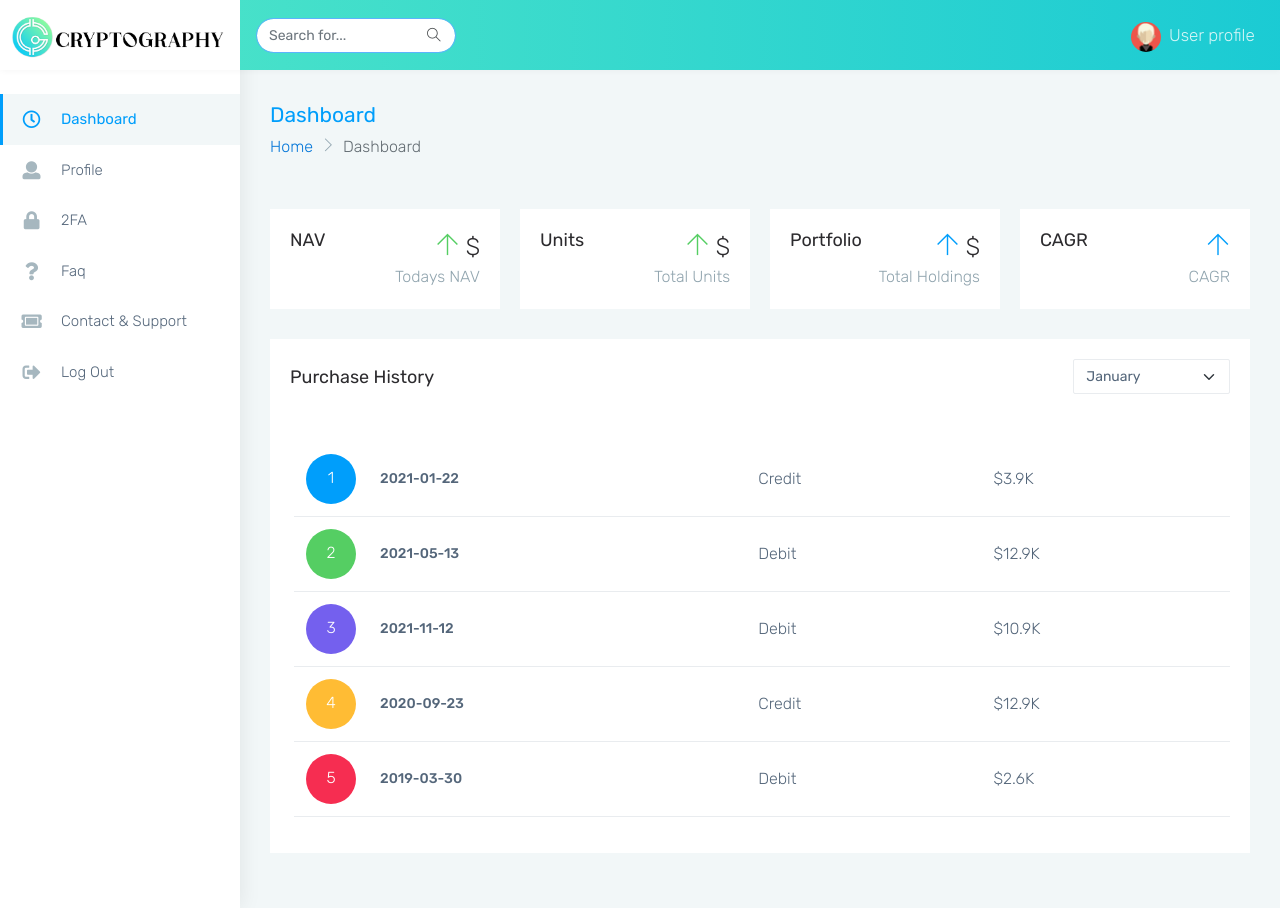
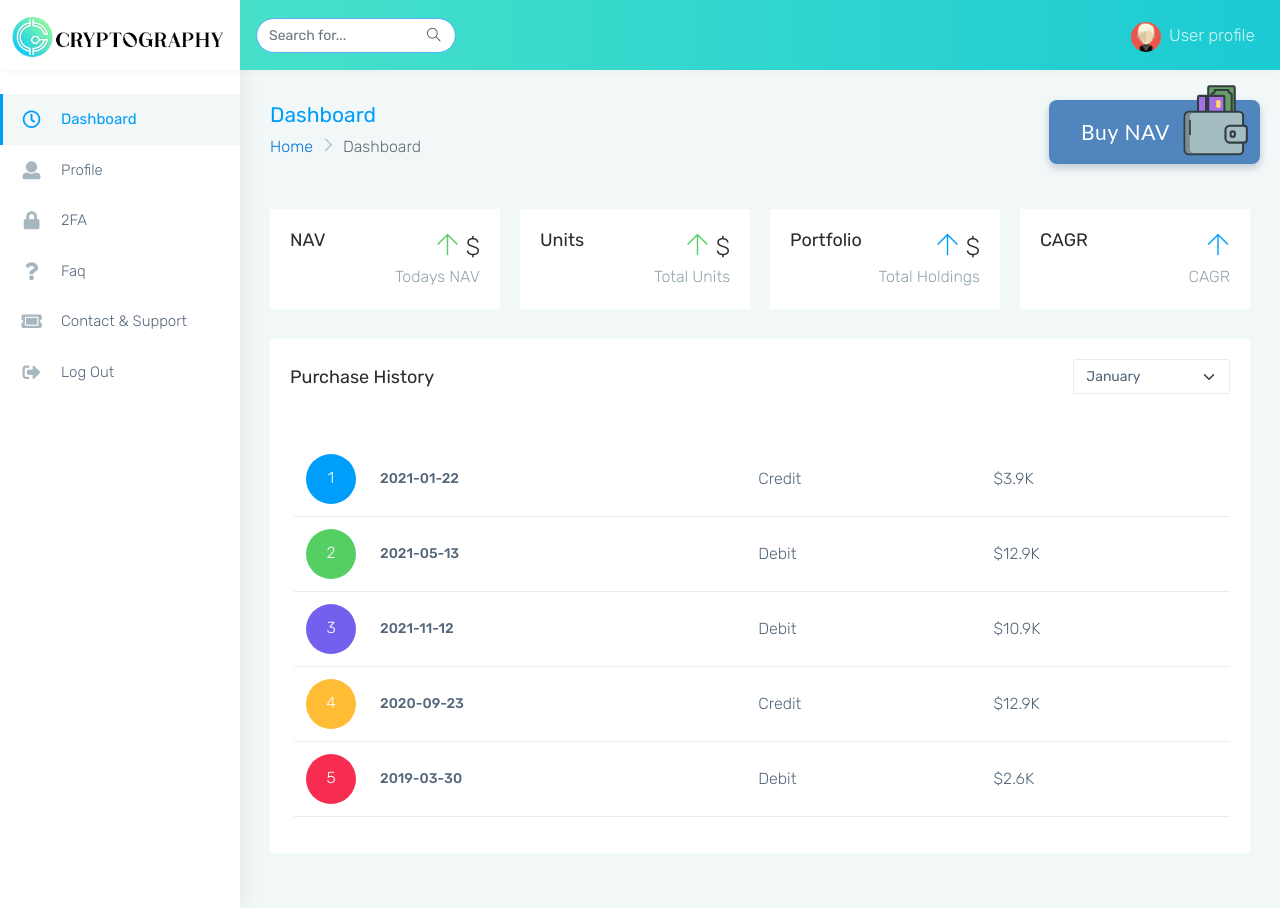
Before and after one commit to MS-Patel/cryptography, a Django app: page /userdashboard in a window 1280 px wide. Run offline with Django 4.2, Linux system fonts and the light colour scheme; the visitor is signed in with stand-in values (Sample User, id 1); data that the repository does not hold is empty; some libraries are stand-ins or nearby versions.

Commit message:
buy nav admincts details

```diff
--- a/templates/user/userdashboard.html
+++ b/templates/user/userdashboard.html
@@ -1,4 +1,89 @@
 {% extends 'user/users.html' %}
+
+{% block extracss %}
+<style>
+    @media (hover: hover) {
+        #creditcard {
+            /*  set start position */
+            transform: translateY(110px);
+            transition: transform 0.1s ease-in-out;
+            /*  set transition for mouse enter & exit */
+        }
+
+        #money {
+            /*  set start position */
+            transform: translateY(180px);
+            transition: transform 0.1s ease-in-out;
+            /*  set transition for mouse enter & exit */
+        }
+
+        button:hover #creditcard {
+            transform: translateY(0px);
+            transition: transform 0.2s ease-in-out;
+            /*  overide transition for mouse enter */
+        }
+
+        button:hover #money {
+            transform: translateY(0px);
+            transition: transform 0.3s ease-in-out;
+            /*  overide transition for mouse enter */
+        }
+    }
+
+    @keyframes bounce {
+        0% {
+            transform: translateY(0);
+        }
+
+        50% {
+            transform: translateY(-0.25rem);
+        }
+
+        100% {
+            transform: translateY(0);
+        }
+    }
+
+    .button:hover .button__text span {
+        transform: translateY(-0.25rem);
+        transition: transform .2s ease-in-out;
+    }
+
+    /* styling */
+
+    @import url("https://fonts.googleapis.com/css2?family=Lato:wght@300;400&display=swap");
+
+
+
+    .button {
+        border: none;
+        outline: none;
+        background-color: purple;
+        padding: 1rem 90px 1rem 2rem;
+        position: relative;
+        border-radius: 8px;
+        letter-spacing: 0.7px;
+        background-color: #5086bd;
+        color: #fff;
+        font-size: 21px;
+        font-family: "Lato", sans-serif;
+        cursor: pointer;
+        box-shadow: rgba(0, 9, 61, 0.2) 0px 4px 8px 0px;
+    }
+
+    .button:active {
+        transform: translateY(1px);
+    }
+
+    .button__svg {
+        position: absolute;
+        overflow: visible;
+        bottom: 6px;
+        right: 0.2rem;
+        height: 140%;
+    }
+</style>
+{%endblock%}
 <!-- ============================================================== -->
 <!-- Bread crumb and right sidebar toggle -->
 <!-- ============================================================== -->
@@ -6,7 +91,7 @@
 {% block content %}
 
 <div class="page-breadcrumb">
-                <div class="row align-items-center">
+    <div class="row align-items-center " style="justify-content:space-between;">
         <div class="col-md-6 col-8 align-self-center">
             <h3 class="page-title mb-0 p-0">Dashboard</h3>
             <div class="d-flex align-items-center">
@@ -19,11 +104,59 @@
             </div>
         </div>
 
+        <button class="col-md-6 col-8 align-self-right button" style="max-width:fit-content;">
+            <span class="button__text">
+                <span>B</span><span>u</span>y</span><span> </span><span>N</span><span>A</span><span>V</span>
+            </span>
+            <svg class="button__svg" role="presentational" viewBox="0 0 600 600">
+                <defs>
+                    <clipPath id="myClip">
+                        <rect x="0" y="0" width="100%" height="50%" />
+                    </clipPath>
+                </defs>
+                <g clip-path="url(#myClip)">
+                    <g id="money">
+                        <path
+                            d="M441.9,116.54h-162c-4.66,0-8.49,4.34-8.62,9.83l.85,278.17,178.37,2V126.37C450.38,120.89,446.56,116.52,441.9,116.54Z"
+                            fill="#699e64" stroke="#323c44" stroke-miterlimit="10" stroke-width="14" />
+                        <path
+                            d="M424.73,165.49c-10-2.53-17.38-12-17.68-24H316.44c-.09,11.58-7,21.53-16.62,23.94-3.24.92-5.54,4.29-5.62,8.21V376.54H430.1V173.71C430.15,169.83,427.93,166.43,424.73,165.49Z"
+                            fill="#699e64" stroke="#323c44" stroke-miterlimit="10" stroke-width="14" />
+                    </g>
+                    <g id="creditcard">
+                        <path
+                            d="M372.12,181.59H210.9c-4.64,0-8.45,4.34-8.58,9.83l.85,278.17,177.49,2V191.42C380.55,185.94,376.75,181.57,372.12,181.59Z"
+                            fill="#a76fe2" stroke="#323c44" stroke-miterlimit="10" stroke-width="14" />
+                        <path
+                            d="M347.55,261.85H332.22c-3.73,0-6.76-3.58-6.76-8v-35.2c0-4.42,3-8,6.76-8h15.33c3.73,0,6.76,3.58,6.76,8v35.2C354.31,258.27,351.28,261.85,347.55,261.85Z"
+                            fill="#ffdc67" />
+                        <path d="M249.73,183.76h28.85v274.8H249.73Z" fill="#323c44" />
+                    </g>
+                </g>
+                <g id="wallet">
+                    <path
+                        d="M478,288.23h-337A28.93,28.93,0,0,0,112,317.14V546.2a29,29,0,0,0,28.94,28.95H478a29,29,0,0,0,28.95-28.94h0v-229A29,29,0,0,0,478,288.23Z"
+                        fill="#a4bdc1" stroke="#323c44" stroke-miterlimit="10" stroke-width="14" />
+                    <path
+                        d="M512.83,382.71H416.71a28.93,28.93,0,0,0-28.95,28.94h0V467.8a29,29,0,0,0,28.95,28.95h96.12a19.31,19.31,0,0,0,19.3-19.3V402a19.3,19.3,0,0,0-19.3-19.3Z"
+                        fill="#a4bdc1" stroke="#323c44" stroke-miterlimit="10" stroke-width="14" />
+                    <path d="M451.46,435.79v7.88a14.48,14.48,0,1,1-29,0v-7.9a14.48,14.48,0,0,1,29,0Z" fill="#a4bdc1"
+                        stroke="#323c44" stroke-miterlimit="10" stroke-width="14" />
+                    <path
+                        d="M147.87,541.93V320.84c-.05-13.2,8.25-21.51,21.62-24.27a42.71,42.71,0,0,1,7.14-1.32l-29.36-.63a67.77,67.77,0,0,0-9.13.45c-13.37,2.75-20.32,12.57-20.27,25.77l.38,221.24c-1.57,15.44,8.15,27.08,25.34,26.1l33-.19c-15.9,0-28.78-10.58-28.76-25.93Z"
+                        fill="#7b8f91" />
+                    <path d="M148.16,343.22a6,6,0,0,0-6,6v92a6,6,0,0,0,12,0v-92A6,6,0,0,0,148.16,343.22Z"
+                        fill="#323c44" />
+                </g>
+
+            </svg>
+        </button>
     </div>
 </div>
 <!-- ============================================================== -->
 <!-- End Bread crumb and right sidebar toggle -->
 <!-- ============================================================== -->
+
 <!-- ============================================================== -->
 <!-- Container fluid  -->
 <!-- ============================================================== -->
@@ -62,7 +195,8 @@
                 <div class="card-body">
                     <h4 class="card-title">Portfolio</h4>
                     <div class="text-end">
-                                    <h2 class="font-light mb-0"><i class="ti-arrow-up text-info"></i> ${{list.0.total_portfolio}}</h2>
+                        <h2 class="font-light mb-0"><i class="ti-arrow-up text-info"></i> ${{list.0.total_portfolio}}
+                        </h2>
                         <span class="text-muted">Total Holdings</span>
                     </div>
                 </div>
```
Lines whose indentation alone changed are shown as unchanged.
